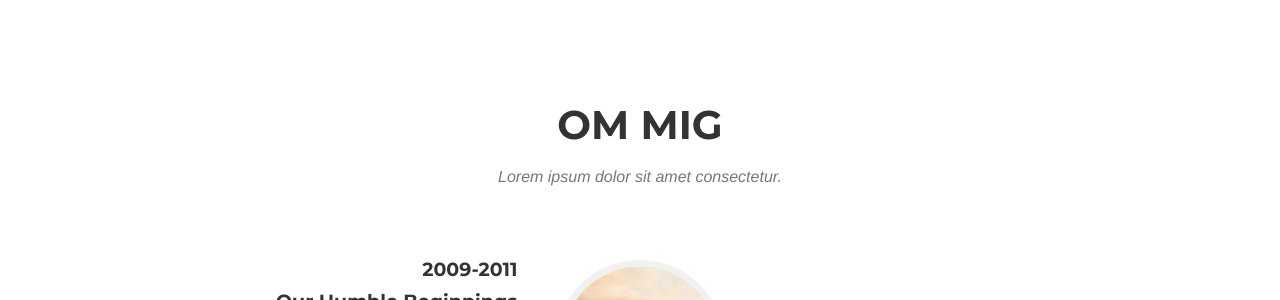
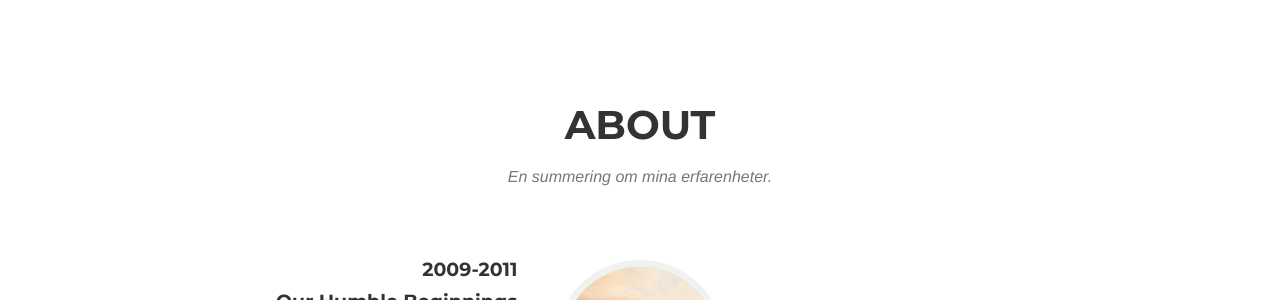
Before and after one commit to brorssonludvig/brorssonludvig.github.io, a Jekyll site: the page built from index.html, in a window 1280 px wide and 900 px high, scrolled down 1813 px. Shown: the part 160-460 px from the top of the window. Built offline with Jekyll 4.4.1, drawn with Linux system fonts in a browser that asks for light colours; some web fonts are replaced.

Commit message:
Update about.html

```diff
--- a/_includes/about.html
+++ b/_includes/about.html
@@ -3,8 +3,8 @@
         <div class="container">
             <div class="row">
                 <div class="col-lg-12 text-center">
-                    <h2 class="section-heading">Om mig</h2>
-                    <h3 class="section-subheading text-muted">Lorem ipsum dolor sit amet consectetur.</h3>
+                    <h2 class="section-heading">About</h2>
+                    <h3 class="section-subheading text-muted">En summering om mina erfarenheter.</h3>
                 </div>
             </div>
             <div class="row">
```
